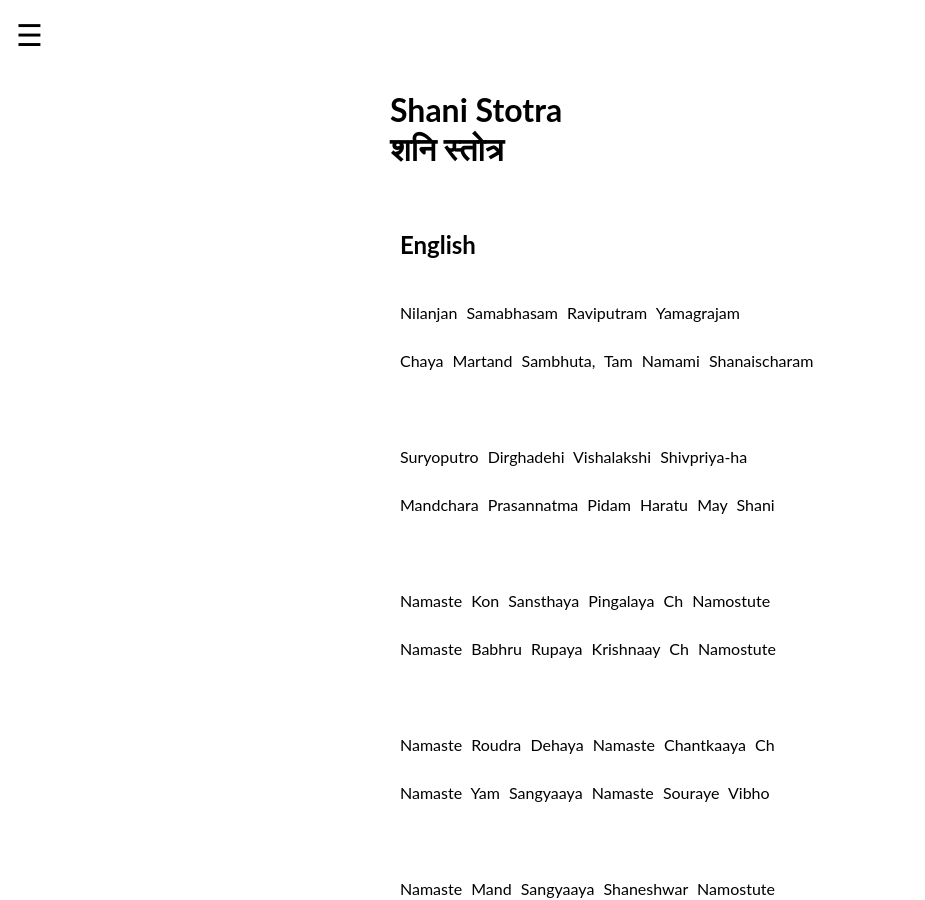
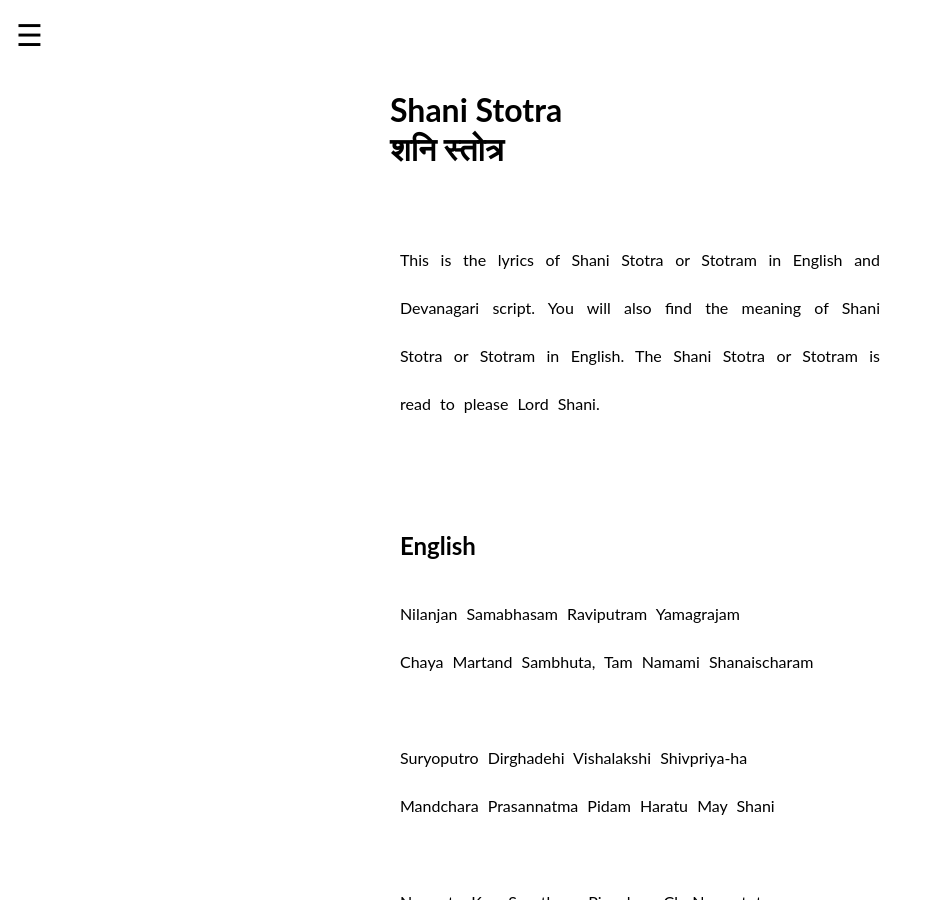
Before and after one commit to abhishekdjoshi/abhishekdjoshi.kclstr.io, a Jekyll site: the page pages/shani/stotra.html, which Jekyll copies as it is, in a window 1280 px wide and 900 px high. Shown: the whole window, without its empty margins (0-925 px from the left). Built offline with Jekyll 4.4.1, drawn with Linux system fonts in a browser that asks for light colours; a script that is not in the unit is left out.

Commit message:
Update stotra.html

```diff
--- a/pages/shani/stotra.html
+++ b/pages/shani/stotra.html
@@ -6,7 +6,7 @@
     <meta http-equiv="Content-Type" content="text/html; charset=UTF-8" />
     <meta
       name="description"
-      content="Learn the Shani Stotram of Lord Shani. Read Shani Stotra lyrics in English, and Shani Stotra lyrics in Hindi or Sanskrit. Also get the meaning of Shani Stotram in English. Convey your prayers to Lord Shani through Shani Stotra or Shani Stotram lyrics. According to mythology, Shani Stotra or Shani Stotram lyrics is read 108 times."
+      content="Learn Shani Stotra or Stotram. Read the lyrics in English and Hindi or Sanskrit, and get its meaning in English."
     />
     <meta
       name="keywords"
@@ -129,7 +129,7 @@
       });
     </script>
   </head>
-  <body>
+  <body onselectstart="return false;">
     <!--Added below on 18th Feb 2020 at 8:15 PM-->
     <div id="mySidenav" class="sidenav">
       <a href="javascript:void(0)" class="closebtn" onclick="closeNav()"
@@ -162,6 +162,13 @@
         शनि स्तोत्र
       </h1>
       <br />
+
+      <p>
+        This is the lyrics of Shani Stotra or Stotram in English and Devanagari
+        script. You will also find the meaning of Shani Stotra or Stotram in
+        English. The Shani Stotra or Stotram is read to please Lord Shani.
+      </p>
+      <br /><br /><br />
 
       <h2>English</h2>
       <p>
```
